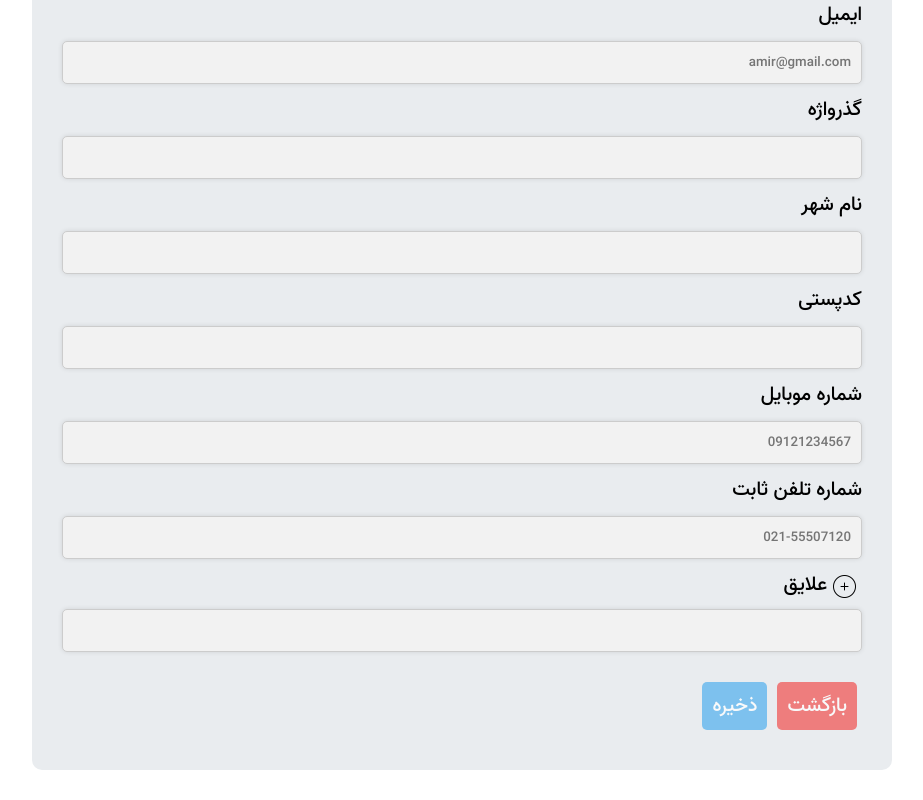
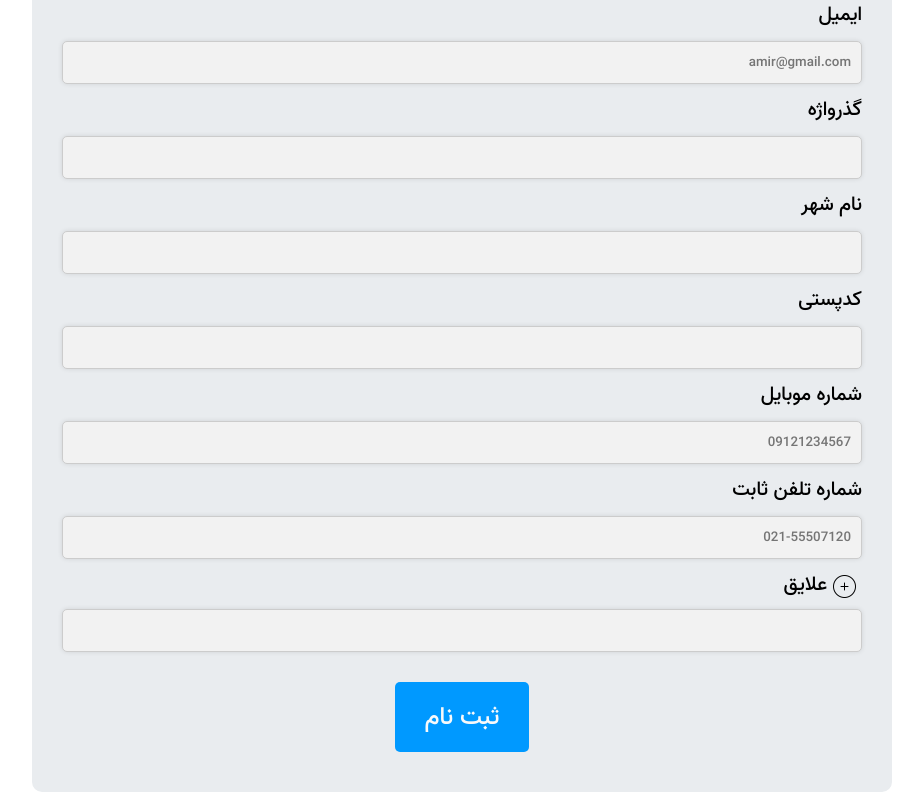
Before and after one commit to AmirhosseinAmini1383/Formik, a React (Create React App) app: page / in a window 1280 px wide. Shown: the part 477-1277 px from the top of the page, without its empty margins (178-1101 px from the left). Before the commit the page ends 1255 px from the top, so only its background shows below. Built offline with nearby package versions, Linux system fonts and the light colour scheme.

Commit message:
J74 Disable-Submit

```diff
--- a/src/Component/Registerform/Registerform.css
+++ b/src/Component/Registerform/Registerform.css
@@ -1,7 +1,7 @@
 :root {
   --Black: #212529;
   --LightGray: #e9ecef;
-  --SkyBlue: #7dc1ee;
+  --SkyBlue: #0099ff;
   --Red: #ee7d7d;
   --White: #f8f9fa;
 }
@@ -67,20 +67,16 @@ label {
   position: absolute;
 }
 .btnform {
-  text-align: right;
-  direction: rtl;
+  text-align: center;
 }
 .btn {
   border: none;
-  padding: 8px 10px;
+  padding: 15px 30px;
   font-family: Vazir;
-  font-size: 20px;
+  font-size: 25px;
   color: var(--White);
   border-radius: 5px;
   margin: 20px 5px 10px 5px;
-}
-.Back {
-  background: var(--Red);
 }
 .Add {
   background: var(--SkyBlue);
--- a/src/Component/Registerform/Registerform.jsx
+++ b/src/Component/Registerform/Registerform.jsx
@@ -1,14 +1,6 @@
 import React from "react";
 import "./Registerform.css";
-import {
-  ErrorMessage,
-  FastField,
-  Field,
-  FieldArray,
-  Form,
-  Formik,
-  useFormik,
-} from "formik";
+import { ErrorMessage, FastField, FieldArray, Form, Formik } from "formik";
 import initialValues from "../useFormik/initialValues";
 import { onSubmit } from "../useFormik/onSubmit";
 // import { validate } from "../useFormik/Validate";
@@ -31,6 +23,7 @@ const Registerform = () => {
       initialValues={initialValues}
       onSubmit={onSubmit}
       validationSchema={validationSchema}
+      // validateOnMount
       // validateOnBlur={false}
       // validateOnChange={false}
     >
@@ -139,11 +132,18 @@ const Registerform = () => {
                   </FieldArray>
                 </div>
                 <div className="btnform">
-                  <button type="button" className="btn Back">
-                    بازگشت
-                  </button>
-                  <button type="submit" className="btn Add">
-                    ذخیره
+                  <button
+                    type="submit"
+                    className="btn Add"
+                    disabled={
+                      !(formik.dirty && formik.isValid) || formik.isSubmitting
+                    }
+                  >
+                    {formik.isSubmitting ? (
+                      <span className="visually-hidden">Loading...</span>
+                    ) : (
+                      "ثبت نام"
+                    )}
                   </button>
                 </div>
               </div>
--- a/src/Component/useFormik/onSubmit.js
+++ b/src/Component/useFormik/onSubmit.js
@@ -1,3 +1,7 @@
-export const onSubmit = (values) => {
+export const onSubmit = (values, submitProps) => {
+  console.log(submitProps);
+  setTimeout(() => {
+    submitProps.setSubmitting(false);
+  }, 5000);
   console.log(values);
 };
```
